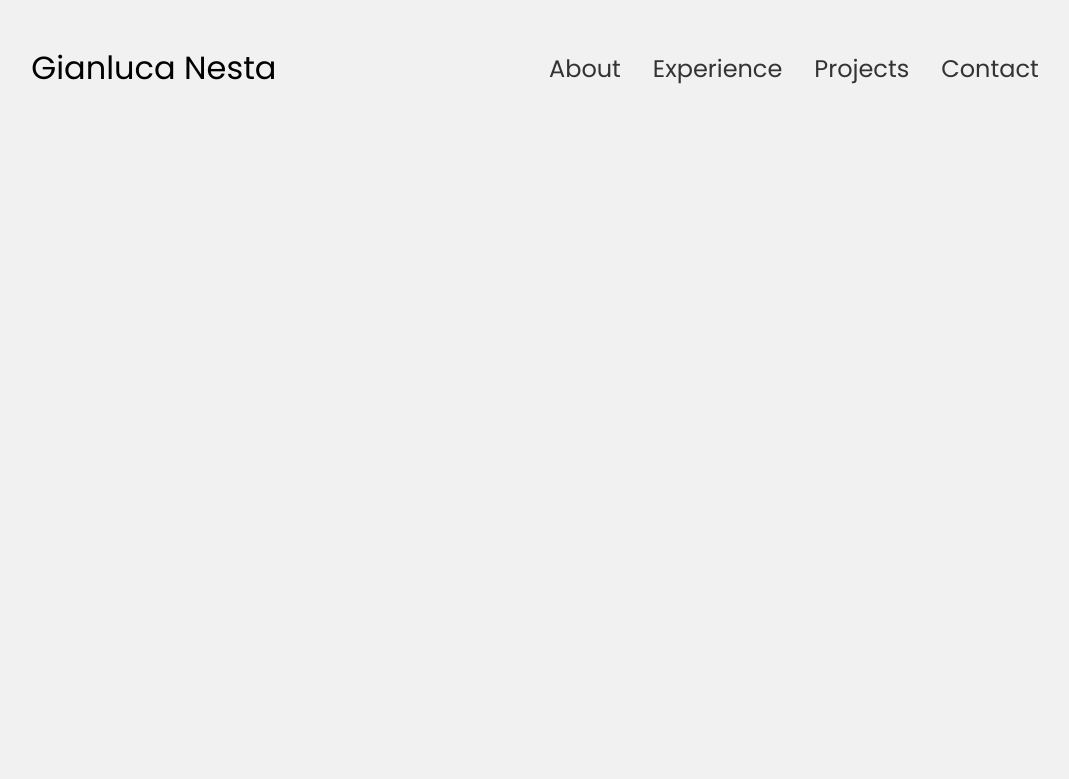
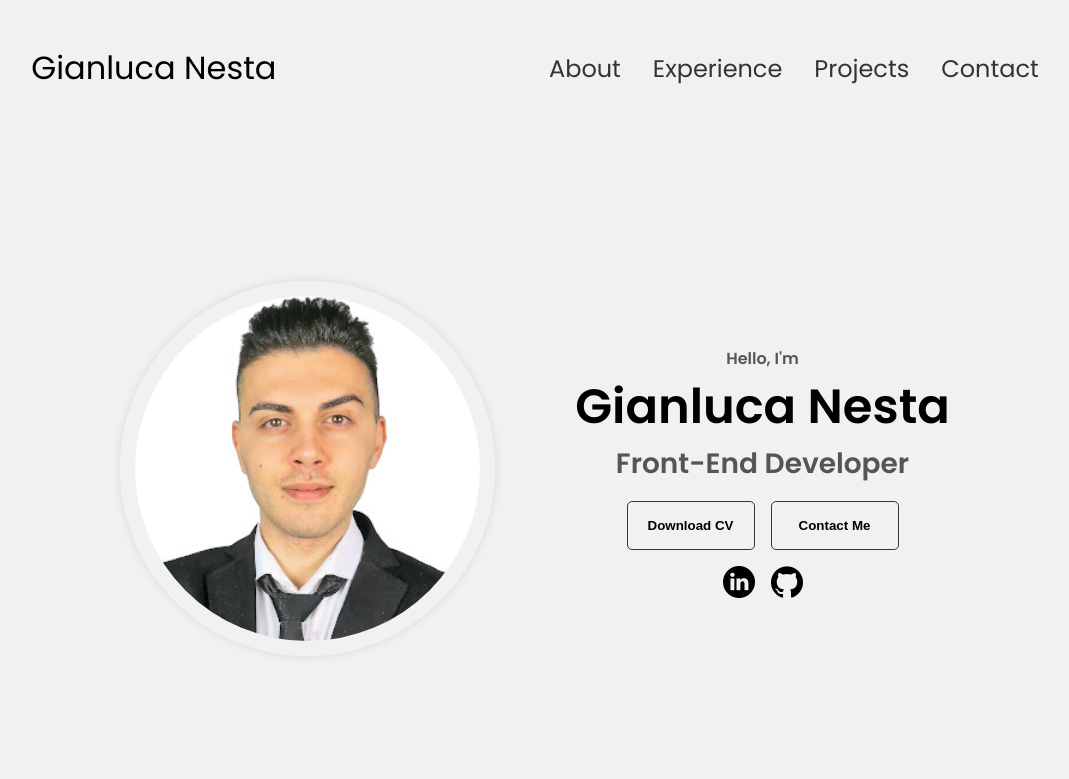
Before and after one commit to gianlucanesta/gianlucanesta.github.io, a plain HTML site: page index.html in a window 1280 px wide. Shown: the whole page, without its empty margins (105-1174 px from the left). Drawn offline with Linux system fonts and the light colour scheme.

Commit message:
Add profile section with social links and profile picture

```diff
--- a/index.html
+++ b/index.html
@@ -34,6 +34,25 @@
           <li><a href="#contact" onclick="toggleMenu()">Contact</a></li>
       </div>
     </nav>
+    <section id="profile">
+      <div class="section__pic-container">
+        <img class="section__pic-container__img" src="images/profile-pic.jpg" alt="Profile Picture" />
+      </div>
+      <div class="section__text">
+        <p class="section__text__p1">Hello, I'm</p>
+        <h1 class="title">Gianluca Nesta</h1>
+        <p class="section__text__p2">Front-End Developer</p>
+
+        <div class="btn-container">
+          <button class="btn btn-color-2" onclick="window.open('resume.pdf')">Download CV</button>
+          <button class="btn btn-color-2" onclick="location.href='#contact'">Contact Me</button>
+        </div>
+        <div id="socials-container">
+          <img src="assets/linkedin.png" alt="My LinkedIn Profile" class="icon" onclick="window.open('https://www.linkedin.com/in/gianlucanesta')" />
+          <img src="assets/github.png" alt="My GitHub Profile" class="icon" onclick="window.open('https://github.com/gianlucanesta')" />
+        </div>
+      </div>
+    </section>
     <script src="script.js"></script>
   </body>
 </html>
--- a/style.css
+++ b/style.css
@@ -142,3 +142,126 @@ a:hover {
 .hamburger-icon span:nth-child(1) {
   transform: none;
 }
+
+/* Section */
+
+section {
+  padding-top: 4vh;
+  height: 96vh;
+  margin: 0 10rem;
+  box-sizing: border-box;
+  min-height: fit-content;
+}
+
+.section-container {
+  display: flex;
+}
+
+/* Profile */
+#profile {
+  display: flex;
+  justify-content: center;
+  align-items: center;
+  gap: 5rem;
+  height: 80vh;
+}
+
+.section_pic-container {
+  display: flex;
+  height: 400px;
+  width: 400px;
+  margin: auto 0;
+}
+
+.section__pic-container__img {
+  height: 375px;
+  border-radius: 50%;
+  border: 15px solid #f1f1f1;
+  box-shadow: 0 0 10px rgba(0, 0, 0, 0.1);
+}
+
+.section__text {
+  align-self: center;
+  text-align: center;
+}
+
+.section__text p {
+  font-weight: 600;
+}
+
+.section__text__p1 {
+  text-align: center;
+}
+
+.section__text__p2 {
+  font-size: 1.75rem;
+  margin-bottom: 1rem;
+}
+
+.title {
+  font-size: 3rem;
+  text-align: center;
+}
+
+#socials-container {
+  display: flex;
+  justify-content: center;
+  margin-top: 1rem;
+  gap: 1rem;
+}
+
+/* Icons */
+.icon {
+  cursor: pointer;
+  height: 2rem;
+}
+
+.icon:hover {
+  transform: scale(1.1);
+}
+
+/* Buttons */
+.btn-container {
+  display: flex;
+  justify-content: center;
+  gap: 1rem;
+}
+
+.btn {
+  font-weight: 600;
+  transition: all 0.3s ease;
+  width: 8rem;
+  padding: 1rem;
+  border-radius: 5px;
+}
+
+.btn-color-1,
+.btn-color-2 {
+  border: rgb(53, 53, 53) 0.1rem solid;
+}
+
+.btn-color-1:hover,
+.btn-color-2:hover {
+  cursor: pointer;
+}
+.btn-color-1,
+.btn-color-2:hover {
+  background-color: rgb(53, 53, 53);
+  color: white;
+}
+
+.btn-color-1:hover {
+  background: rgb(0, 0, 0);
+}
+
+.btn-color-2 {
+  background: none;
+}
+
+.btn-color-2:hover {
+  border: rgb(255, 255, 255) 0.1rem solid;
+}
+
+.btn-container {
+  gap: 1rem;
+}
```
Also changed, not shown: assets/github.png (added), assets/linkedin.png (added), images/profile-pic.jpg (added).
